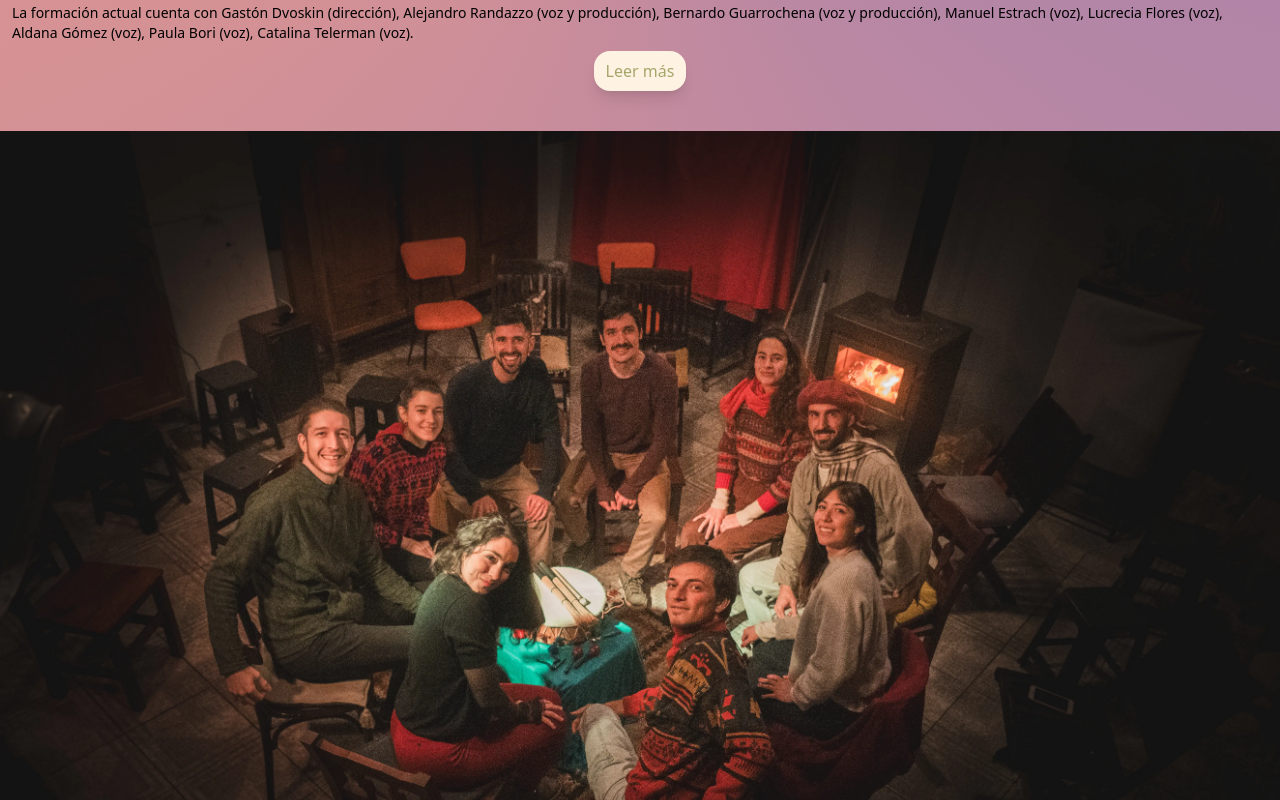
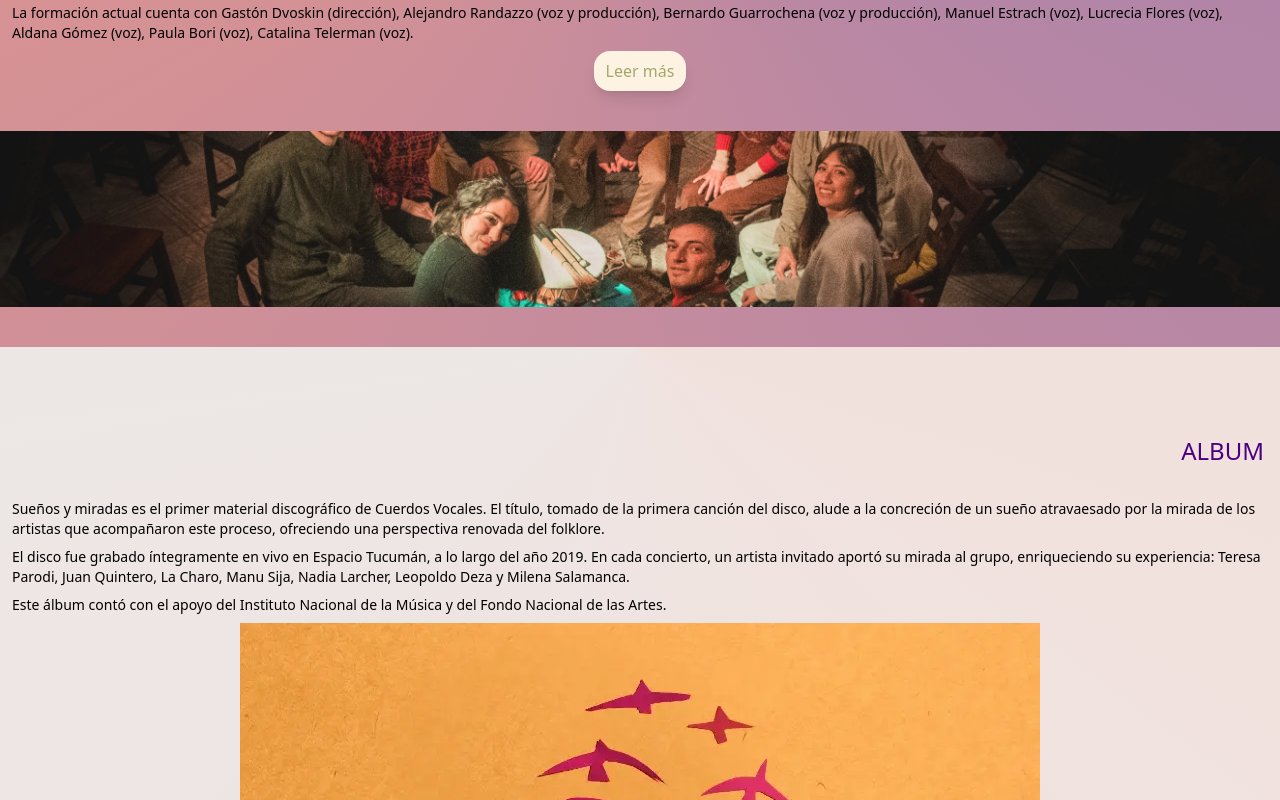
Before and after one commit to gastondvoskin/cuerdos-vocales, a React (Vite) app: page / in a window 1280 px wide. Shown: the part 3120-3920 px from the top of the page. Built offline with nearby package versions, Linux system fonts and the light colour scheme.

Commit message:
Styled image in WeAre.tsx

```diff
--- a/src/assets/texts/sections/weAre.ts
+++ b/src/assets/texts/sections/weAre.ts
@@ -9,8 +9,6 @@ const weAreParagraphs = [
 
   "Cuerdos Vocales se ha presentado en importantes salas como Usina del Arte, Caras y Caretas, Café Vinilo, Centro Nacional de la Música y Teatro Nacional Cervantes. ",
 
-
-
   // "Redes: instagram.com/cuerdosvocales - facebook.com/cuerdosvocales - www.cuerdosvocales.com ",
 ]
 
--- a/src/sections/WeAre.tsx
+++ b/src/sections/WeAre.tsx
@@ -25,7 +25,7 @@ const WeAre = () => {
           Leer más
         </button>)
       }
-      <ImageComponent src={circular2} alt="Integrantes de Cuerdos Vocales mirando a cámara" />
+      <ImageComponent src={circular2} alt="Integrantes de Cuerdos Vocales mirando a cámara" className="w-full h-44 object-cover"/>
     </SectionContainer>
   );
 };
```
